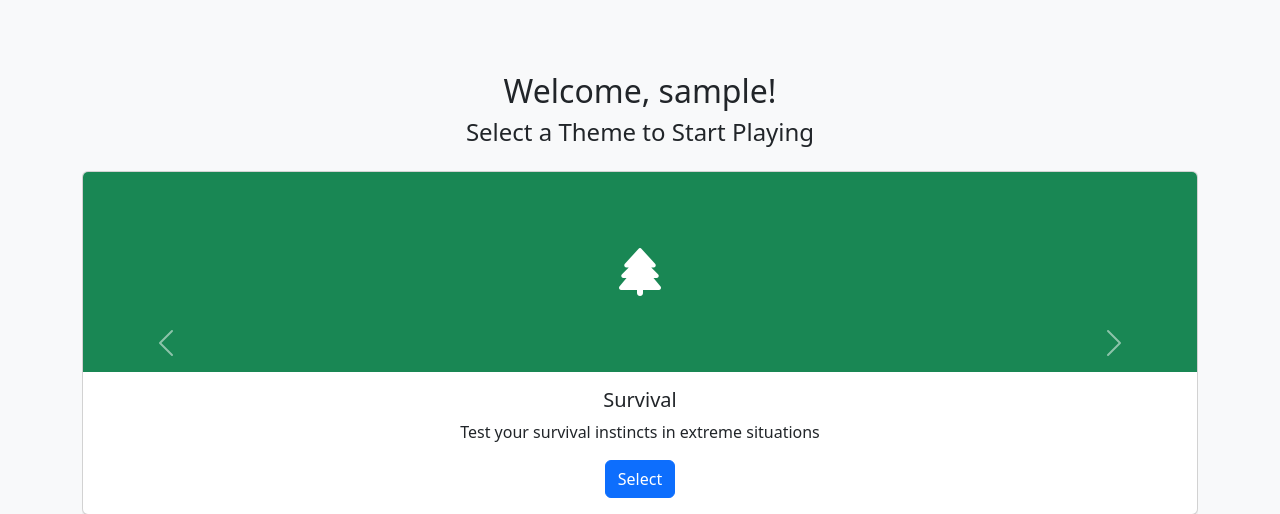
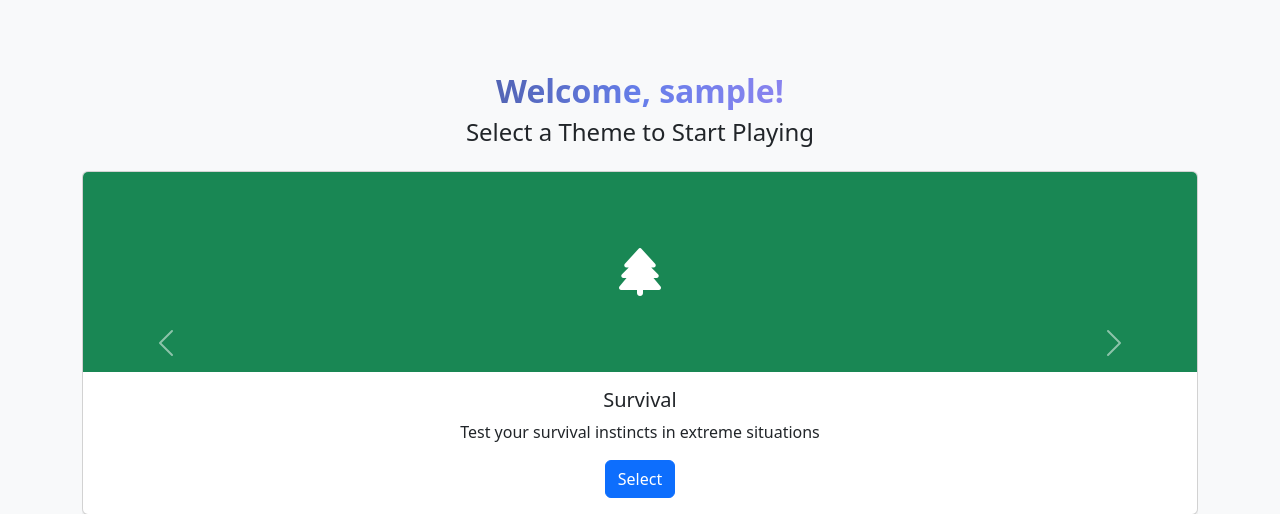
Before and after one commit to Aiworld10/SmartPlay-AI, a FastAPI app: template SmartPlayAI/templates/theme_selection.html in a window 1280 px wide. Shown: the part 56-570 px from the top of the page. Run offline with FastAPI, Linux system fonts and the light colour scheme; the template is opened without the code that fills it: most values are stand-ins (such as "Sample title", 1, 10 or a date in 2020); parts of the project's set-up code (start-up, migrations or seed data) failed here and were passed over; some libraries are stand-ins or nearby versions.

Commit message:
Added flipping effect and animation on the theme

```diff
--- a/SmartPlayAI/templates/theme_selection.html
+++ b/SmartPlayAI/templates/theme_selection.html
@@ -12,6 +12,15 @@
             margin: 0 auto;
         }
 
+        .card-img-top i {
+            transition: transform 0.6s;
+            transform-style: preserve-3d;
+        }
+
+        .card:hover .card-img-top i {
+            transform: rotateY(360deg);
+        }
+
         .carousel-item {
             text-align: center;
         }
@@ -23,6 +32,21 @@
         .card:hover .card-img-top {
             transform: scale(1.05);
         }
+
+        .text-center.mb-4 h2 {
+            background: linear-gradient(90deg, #1a1a1a 0%, #667eea 25%, #f093fb 50%, #764ba2 75%, #1a1a1a 100%);
+            background-size: 200% auto;
+            -webkit-background-clip: text;
+            -webkit-text-fill-color: transparent;
+            background-clip: text;
+            animation: shine 2s linear infinite;
+            font-weight: 700;
+        }
+
+        @keyframes shine {
+            to { background-position: - 200% center; }
+        }
+
     </style>
 </head>
 
```
